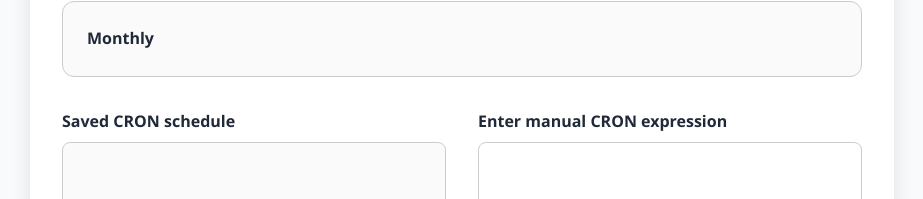
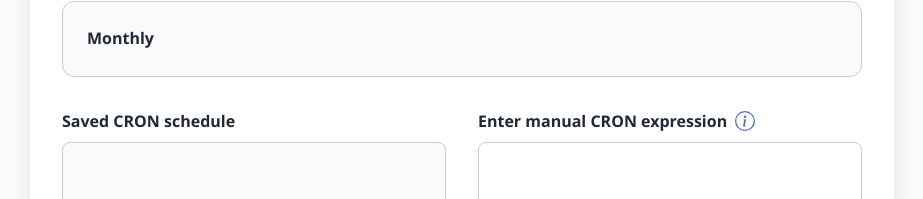
Before and after one commit to johders/cron-schedule-editor, a React (Vite) app: page / in a window 1280 px wide. Shown: the part 561-760 px from the top of the page, without its empty margins (178-1101 px from the left). Built offline with nearby package versions, Linux system fonts and the light colour scheme.

Commit message:
Add info button to manual page

```diff
--- /dev/null
+++ b/src/assets/icons.jsx
@@ -0,0 +1,12 @@
+export const InfoIcon = (
+  <svg
+    xmlns="http://www.w3.org/2000/svg"
+    width="20"
+    height="20"
+    fill="currentColor"
+    viewBox="0 0 16 16"
+  >
+    <path d="M8 15A7 7 0 1 1 8 1a7 7 0 0 1 0 14m0 1A8 8 0 1 0 8 0a8 8 0 0 0 0 16" />
+    <path d="m8.93 6.588-2.29.287-.082.38.45.083c.294.07.352.176.288.469l-.738 3.468c-.194.897.105 1.319.808 1.319.545 0 1.178-.252 1.465-.598l.088-.416c-.2.176-.492.246-.686.246-.275 0-.375-.193-.304-.533zM9 4.5a1 1 0 1 1-2 0 1 1 0 0 1 2 0" />
+  </svg>
+);
--- a/src/components/ScheduleFooter.jsx
+++ b/src/components/ScheduleFooter.jsx
@@ -1,6 +1,7 @@
 import TextArea from "./ui/TextArea";
 import Button from "./ui/Button";
 import styles from "./ScheduleFooter.module.css";
+import { InfoIcon } from "../assets/icons";
 
 function ScheduleFormFooter({
   cronText,
@@ -26,7 +27,19 @@ function ScheduleFormFooter({
       </div>
 
       <div className={styles.section}>
-        <label htmlFor="manual-cron">Enter manual CRON expression</label>
+        <div className={styles.labelWithIcon}>
+          <label htmlFor="manual-cron">Enter manual CRON expression</label>
+          <a
+            href="https://github.com/johders/cron-schedule-editor/blob/main/docs/manual.md"
+            target="_blank"
+            rel="noopener noreferrer"
+            className={styles.infoButton}
+            aria-label="info"
+            title="CRON syntax help"
+          >
+            {InfoIcon}
+          </a>
+        </div>
         <TextArea
           value={manualCronText}
           onChange={setManualCronText}
--- a/src/components/ScheduleFooter.module.css
+++ b/src/components/ScheduleFooter.module.css
@@ -16,3 +16,24 @@ label {
   font-weight: 700;
   font-size: var(--font-size-md);
 }
+
+.labelWithIcon {
+  display: flex;
+  align-items: center;
+  gap: 0.5rem;
+}
+
+.infoButton {
+  background: none;
+  border: none;
+  cursor: pointer;
+  padding: 0;
+  color: var(--color-primary);
+  display: flex;
+  align-items: center;
+  transition: color 0.2s ease;
+}
+
+.infoButton:hover {
+  color: var(--color-primary-hover);
+}
```
